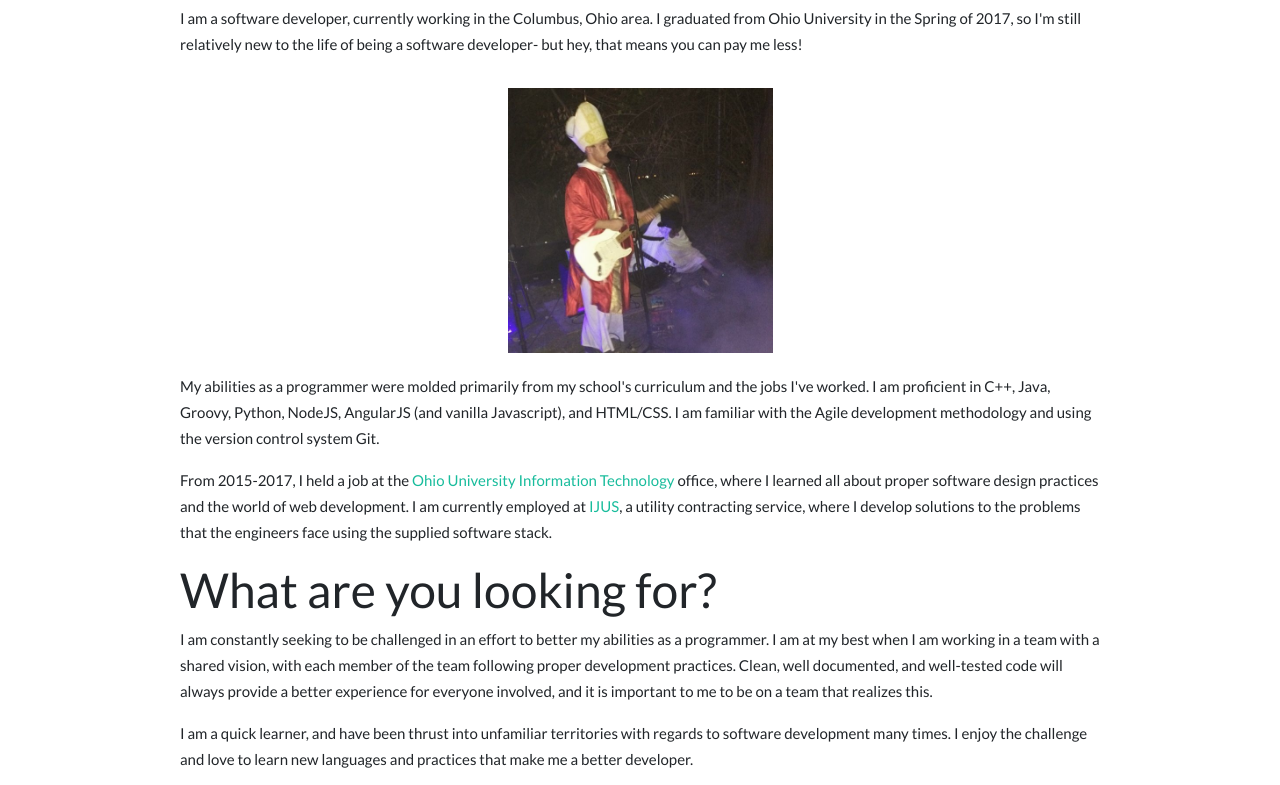
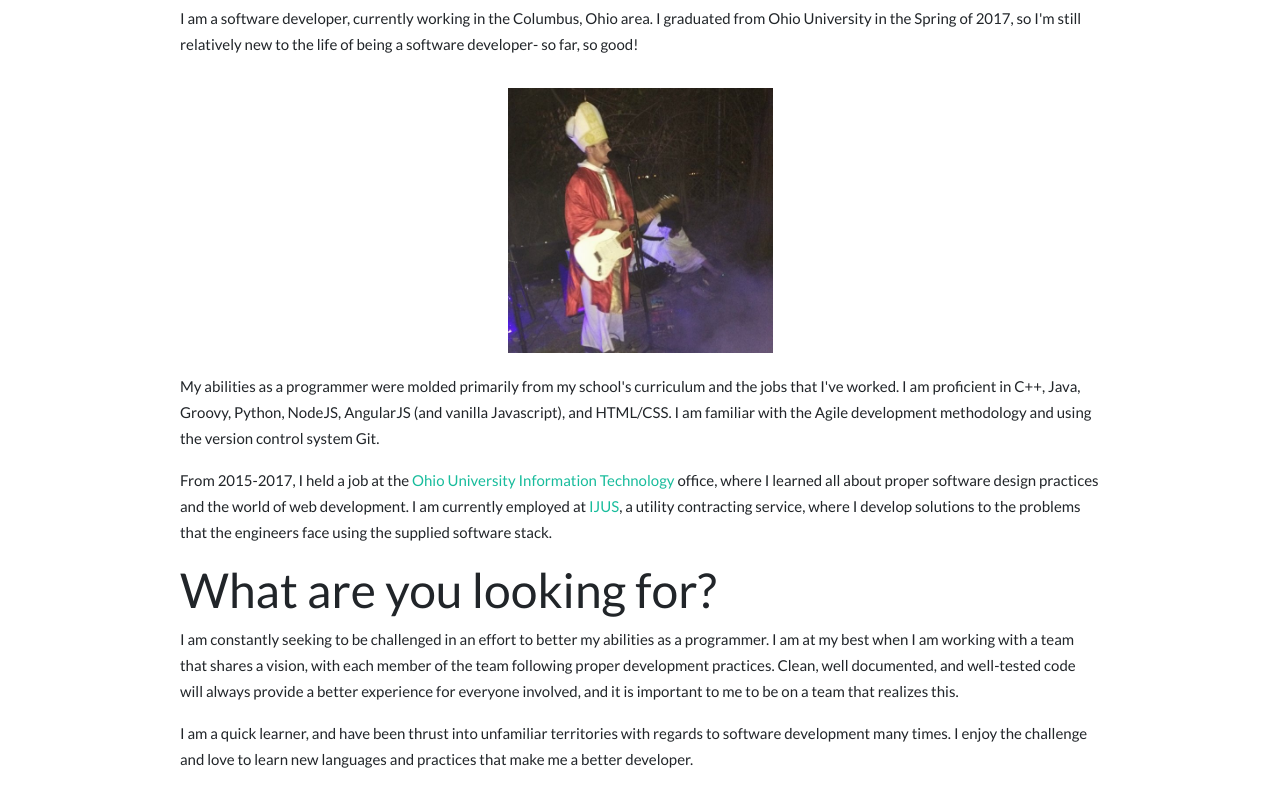
Before and after one commit to AlexVild/AlexVild.github.io, a plain HTML site: page index.html in a window 1280 px wide. Shown: the part 386-1171 px from the top of the page. Drawn offline with nearby package versions, Linux system fonts and the light colour scheme.

Commit message:
new words

```diff
--- a/index.html
+++ b/index.html
@@ -24,7 +24,7 @@
                 <div class="col-10">
                     <p>
                         I am a software developer, currently working in the Columbus, Ohio area. I graduated from Ohio University in the Spring of 2017, so I'm still
-                        relatively new to the life of being a software developer- but hey, that means you can pay me less!
+                        relatively new to the life of being a software developer- so far, so good!
                     </p>
                 </div>
             </div> <!-- end row -->
@@ -36,7 +36,7 @@
             <div class="row justify-content-center">
                 <div class="col-10">
                     <p>
-                        My abilities as a programmer were molded primarily from my school's curriculum and the jobs I've worked. I am proficient in C++, Java, Groovy, Python,
+                        My abilities as a programmer were molded primarily from my school's curriculum and the jobs that I've worked. I am proficient in C++, Java, Groovy, Python,
                         NodeJS, AngularJS (and vanilla Javascript), and HTML/CSS. I am familiar with the Agile development methodology and using the version control system Git.
                     </p>
                     <p>
@@ -53,7 +53,7 @@
                 <div class="col-10">
                     <p>
                         I am constantly seeking to be challenged in an effort to better my abilities as a programmer. I am at my best when I am working
-                        in a team with a shared vision, with each member of the team following proper development practices. Clean, well documented, and well-tested code will
+                        with a team that shares a vision, with each member of the team following proper development practices. Clean, well documented, and well-tested code will
                         always provide a better experience for everyone involved, and it is important to me to be on a team that realizes this.
                     </p>
                 </div>
@@ -111,7 +111,7 @@
                         as Calculus, Linear Algebra, Number Theory, Probability and Statistics, Physics, and Plant Biology.
                     </p>
                     <p>
-                        For our curriculum's capstone senior design class, 5 fellow students and I worked on the natural language
+                        For our curriculum's capstone senior design class, five fellow students and I worked on the natural language
                         processing and pathfinding abilities of a robotic bobcat developed largely using Android Studio. The results of our
                         efforts can be found in the <a href="#projects">"My Projects"</a> section of this web page.
                     </p>
```
